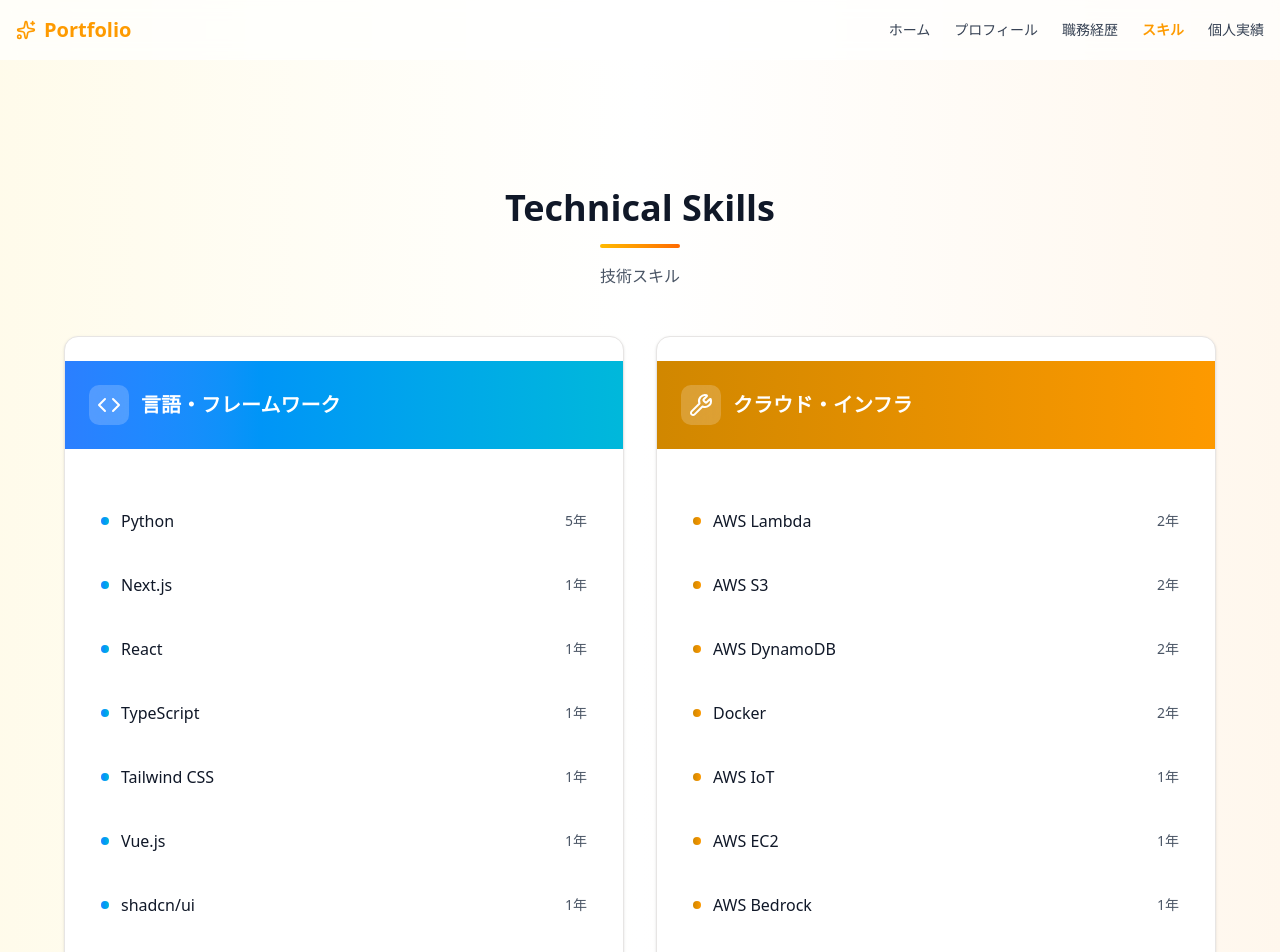
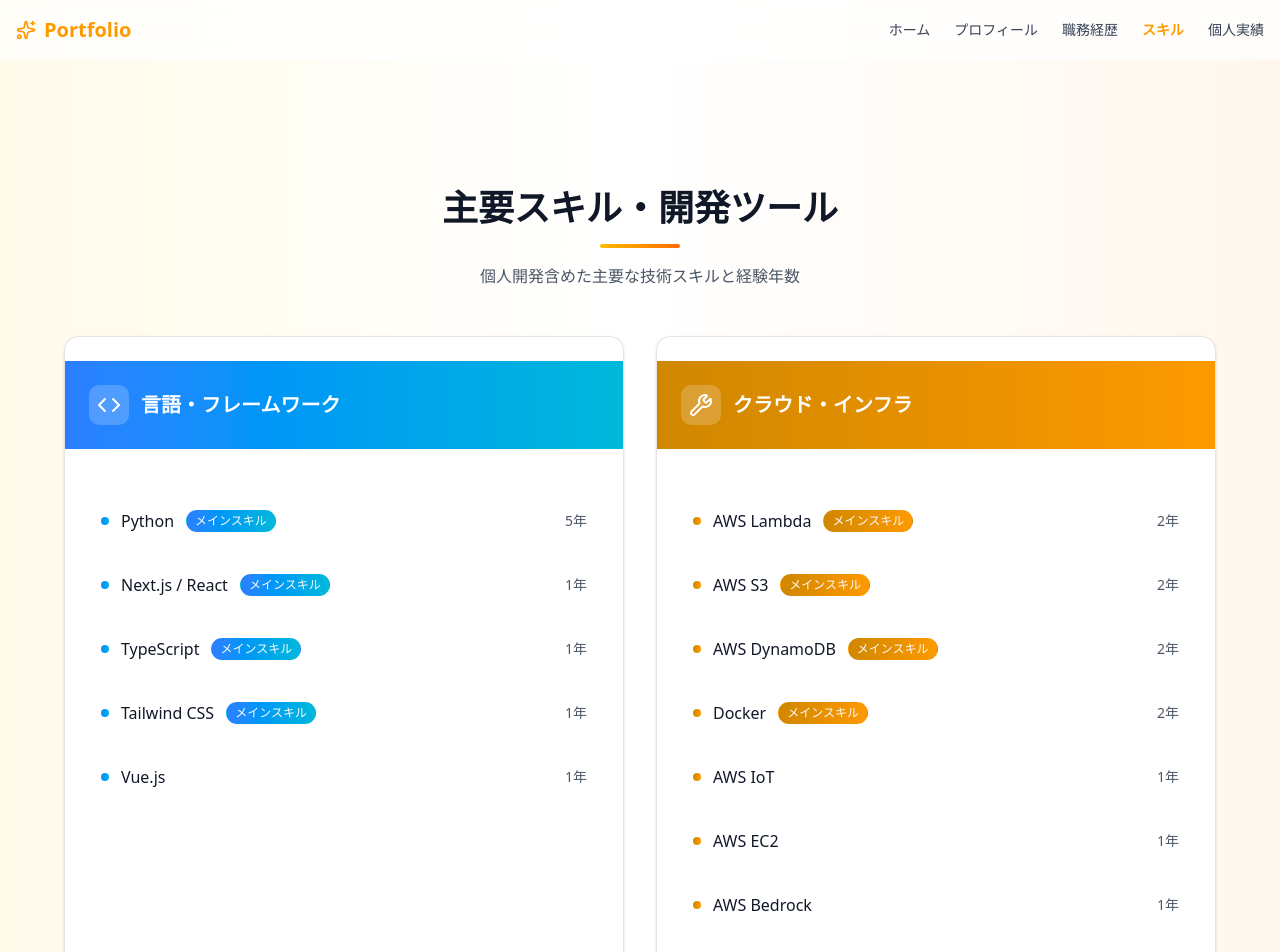
Before and after one commit to NakaiKt/my-page, a Next.js app: page /skills in a window 1280 px wide. Shown: the top 952 px of the page. Built offline with nearby package versions, Linux system fonts and the light colour scheme.

Commit message:
テキスト、軽微な修正

```diff
--- a/src/features/home/favorites-section.tsx
+++ b/src/features/home/favorites-section.tsx
@@ -16,8 +16,8 @@ export default function FavoritesSection({
   return (
     <section id="favorites" data-animate="true">
       <SectionTitle
-        title="Favorites"
-        description="すきなもの・大切にしていること"
+        title="趣味・好きなもの"
+        description="日常の中で楽しんでいること"
       />
       <div className="grid grid-cols-1 gap-6 md:grid-cols-2 lg:grid-cols-3">
         {USER_INFO.FAVORITES.map((item) => {
--- a/src/features/home/skills-section.tsx
+++ b/src/features/home/skills-section.tsx
@@ -7,7 +7,10 @@ import type { SectionVisibilityProps } from "./home-section.model";
 export default function SkillsSection({ isVisible }: SectionVisibilityProps) {
   return (
     <section id="skills" data-animate="true">
-      <SectionTitle title="Tech Stack" />
+      <SectionTitle
+        title="主要スキル・開発ツール"
+        description="個人開発含めメインで使用しているスキル・開発ツール"
+      />
       <div
         className={`relative transition-all duration-1000 ${
           isVisible ? "opacity-100 translate-x-0" : "opacity-0 translate-x-20"
--- a/src/features/skills/skill-category-card.tsx
+++ b/src/features/skills/skill-category-card.tsx
@@ -1,3 +1,4 @@
+import { Badge } from "@/components/ui/badge";
 import { Card } from "@/components/ui/card";
 import type { SkillCategory } from "@/lib/models/skills.model";
 
@@ -33,6 +34,13 @@ export default function SkillCategoryCard({ category }: Props) {
                   className={`w-2 h-2 rounded-full bg-gradient-to-r ${category.gradientClass}`}
                 />
                 <span className="font-medium text-gray-900">{skill.name}</span>
+                {skill.isMain && (
+                  <Badge
+                    className={`bg-gradient-to-r ${category.gradientClass}`}
+                  >
+                    メインスキル
+                  </Badge>
+                )}
               </div>
               <span className="text-sm text-gray-600">{skill.years}年</span>
             </div>
--- a/src/features/skills/skills-page.tsx
+++ b/src/features/skills/skills-page.tsx
@@ -1,16 +1,16 @@
 "use client";
 
+import { Award } from "lucide-react";
 import { useEffect, useState } from "react";
-import { Award, TrendingUp } from "lucide-react";
 
 import SectionTitle from "@/components/SectionTitle";
 import { Card } from "@/components/ui/card";
-import { SKILL_CATEGORIES, CERTIFICATIONS } from "@/lib/constants/skills";
+import { CERTIFICATIONS, SKILL_CATEGORIES } from "@/lib/constants/skills";
 import SkillCategoryCard from "./skill-category-card";
 
 export default function SkillsPage() {
   const [visibleSections, setVisibleSections] = useState<Set<string>>(
-    new Set(),
+    new Set()
   );
 
   useEffect(() => {
@@ -30,12 +30,11 @@ export default function SkillsPage() {
           }
         });
       },
-      { threshold: 0.1 },
+      { threshold: 0.1 }
     );
 
-    const animatedElements = document.querySelectorAll<HTMLElement>(
-      "[data-animate]",
-    );
+    const animatedElements =
+      document.querySelectorAll<HTMLElement>("[data-animate]");
     animatedElements.forEach((element) => observer.observe(element));
 
     return () => observer.disconnect();
@@ -45,7 +44,10 @@ export default function SkillsPage() {
     <div className="py-20 max-w-6xl mx-auto space-y-20">
       {/* Technical Skills */}
       <section id="technical-skills" data-animate>
-        <SectionTitle title="Technical Skills" description="技術スキル" />
+        <SectionTitle
+          title="主要スキル・開発ツール"
+          description="個人開発含めた主要な技術スキルと経験年数"
+        />
         <div className="grid grid-cols-1 lg:grid-cols-2 gap-8">
           {SKILL_CATEGORIES.map((category, index) => (
             <div
@@ -96,34 +98,6 @@ export default function SkillsPage() {
           </Card>
         </div>
       </section>
-
-      {/* Learning */}
-      <section id="learning" data-animate>
-        <div
-          className={`transition-all duration-1000 ${
-            visibleSections.has("learning")
-              ? "opacity-100 translate-y-0"
-              : "opacity-0 translate-y-10"
-          }`}
-        >
-          <Card className="bg-gradient-to-br from-gray-900 to-gray-800 p-10 text-center relative overflow-hidden">
-            <div className="absolute top-0 right-0 w-64 h-64 bg-gradient-to-br from-amber-500/20 to-orange-500/20 rounded-full blur-3xl" />
-            <div className="relative">
-              <div className="inline-flex p-4 rounded-full bg-white/10 backdrop-blur-sm mb-6">
-                <TrendingUp className="w-8 h-8 text-amber-400" />
-              </div>
-              <h3 className="text-2xl font-bold text-white mb-4">
-                継続的な学習
-              </h3>
-              <p className="text-gray-300 leading-relaxed max-w-2xl mx-auto">
-                技術の進化は早く、常に学び続ける必要があります。
-                新しいフレームワーク、デザイン手法、開発プロセスを積極的に学び、
-                プロジェクトに活かすことで、より良いプロダクト作りに貢献しています。
-              </p>
-            </div>
-          </Card>
-        </div>
-      </section>
     </div>
   );
 }
--- a/src/lib/constants/achievements.ts
+++ b/src/lib/constants/achievements.ts
@@ -18,7 +18,7 @@ export const PERSONAL_ACHIEVEMENTS: readonly Achievement[] = [
     id: 2,
     title: "履歴書作成ウェブアプリ",
     description:
-      "デザインの監督だけ行い、実装は完全に生成AIに任せた履歴書作成ウェブアプリ。生成AIをフルに活用して半日で作成しました。",
+      "デザインの監督だけ行い、実装は完全に生成AIに任せた履歴書作成ウェブアプリ。「Claudeが半日でやってくれました」",
     tags: [
       "Next.js",
       "React",
--- a/src/lib/constants/skills.ts
+++ b/src/lib/constants/skills.ts
@@ -8,13 +8,11 @@ export const SKILL_CATEGORIES: readonly SkillCategory[] = [
     icon: Code,
     gradientClass: "from-blue-500 to-cyan-500",
     skills: [
-      { name: "Python", years: 5 },
-      { name: "Next.js", years: 1 },
-      { name: "React", years: 1 },
-      { name: "TypeScript", years: 1 },
-      { name: "Tailwind CSS", years: 1 },
-      { name: "Vue.js", years: 1 },
-      { name: "shadcn/ui", years: 1 },
+      { name: "Python", years: 5, isMain: true },
+      { name: "Next.js / React", years: 1, isMain: true },
+      { name: "TypeScript", years: 1, isMain: true },
+      { name: "Tailwind CSS", years: 1, isMain: true },
+      { name: "Vue.js", years: 1, isMain: false },
     ],
   },
   {
@@ -23,17 +21,17 @@ export const SKILL_CATEGORIES: readonly SkillCategory[] = [
     icon: Wrench,
     gradientClass: "from-yellow-600 to-amber-500",
     skills: [
-      { name: "AWS Lambda", years: 2 },
-      { name: "AWS S3", years: 2 },
-      { name: "AWS DynamoDB", years: 2 },
-      { name: "Docker", years: 2 },
-      { name: "AWS IoT", years: 1 },
-      { name: "AWS EC2", years: 1 },
-      { name: "AWS Bedrock", years: 1 },
-      { name: "CircleCI", years: 1 },
-      { name: "GitHub Actions", years: 1 },
-      { name: "vercel", years: 1 },
-      { name: "Terraform", years: 1 },
+      { name: "AWS Lambda", years: 2, isMain: true },
+      { name: "AWS S3", years: 2, isMain: true },
+      { name: "AWS DynamoDB", years: 2, isMain: true },
+      { name: "Docker", years: 2, isMain: true },
+      { name: "AWS IoT", years: 1, isMain: false },
+      { name: "AWS EC2", years: 1, isMain: false },
+      { name: "AWS Bedrock", years: 1, isMain: false },
+      { name: "CircleCI", years: 1, isMain: false },
+      { name: "GitHub Actions", years: 1, isMain: false },
+      { name: "vercel", years: 1, isMain: false },
+      { name: "Terraform", years: 1, isMain: false },
     ],
   },
   {
@@ -42,11 +40,11 @@ export const SKILL_CATEGORIES: readonly SkillCategory[] = [
     icon: Palette,
     gradientClass: "from-purple-500 to-pink-500",
     skills: [
-      { name: "プロトタイピング", years: 2 },
-      { name: "ペルソナ設計", years: 1 },
-      { name: "ユーザージャーニー", years: 1 },
-      { name: "UI/UXデザイン", years: 1 },
-      { name: "バイブコーディング", years: 1 },
+      { name: "プロトタイピング", years: 2, isMain: false },
+      { name: "ペルソナ設計", years: 1, isMain: false },
+      { name: "ユーザージャーニー", years: 1, isMain: false },
+      { name: "UI/UXデザイン", years: 1, isMain: false },
+      { name: "バイブコーディング", years: 1, isMain: false },
     ],
   },
   {
@@ -55,15 +53,17 @@ export const SKILL_CATEGORIES: readonly SkillCategory[] = [
     icon: PencilRuler,
     gradientClass: "from-green-600 to-emerald-500",
     skills: [
-      { name: "Notion", years: 5 },
-      { name: "Miro", years: 3 },
-      { name: "Github Copilot", years: 2 },
-      { name: "APIDog", years: 2 },
-      { name: "Obsidian", years: 2 },
-      { name: "postman", years: 2 },
-      { name: "Figma", years: 2 },
-      { name: "Cursor", years: 1 },
-      { name: "claude code", years: 1 },
+      { name: "Notion", years: 5, isMain: true },
+      { name: "VS Code", years: 5, isMain: true },
+      { name: "Miro", years: 3, isMain: true },
+      { name: "Docker", years: 3, isMain: true },
+      { name: "Github Copilot", years: 2, isMain: true },
+      { name: "APIDog", years: 2, isMain: true },
+      { name: "Obsidian", years: 2, isMain: true },
+      { name: "postman", years: 2, isMain: false },
+      { name: "Figma", years: 2, isMain: false },
+      { name: "Cursor", years: 1, isMain: false },
+      { name: "claude code", years: 1, isMain: false },
     ],
   },
 ];
--- a/src/lib/constants/userInfo.ts
+++ b/src/lib/constants/userInfo.ts
@@ -10,7 +10,6 @@ import {
   Palette,
   Target,
   Tent,
-  Zap,
 } from "lucide-react";
 import type {
   AboutFeature,
@@ -24,7 +23,7 @@ const VISION: VisionContent = {
   headline:
     "子どもたちが楽しんで学校に行ってほしい。\nそんな学校であってほしい。",
   description:
-    "生徒は学校に行くことが楽しい、学ぶことが楽しい。\n親は子の成長が楽しみで、先生はどんなことを教えようかと思いを巡らせる。\nそして、それに関わる地域の人、事務員の人、企業、団体。\n様々な人たちが楽しみを持つようになってほしいと思っています。",
+    "生徒は学校に行くことが楽しい、学ぶことが楽しい。\n親は子供の成長が楽しみで、先生は「今日はどんなことを話そうか」とワクワクする。\nそして、それに関わる地域の人、事務員の人、企業、団体。\n様々な人たちが楽しみを持つようになってほしいと思っています。",
 };
 
 const ABOUT_FEATURES: readonly AboutFeature[] = [
@@ -32,28 +31,21 @@ const ABOUT_FEATURES: readonly AboutFeature[] = [
     icon: Code,
     title: "フルスタック開発",
     description:
-      "フロントエンド（React/TypeScript）からバックエンド（Python/AWS）、UXデザイン（Figma/Miro）まで一貫した開発が可能です。技術的な実装とユーザー体験の両方を考慮し、Vue2からReactへの移行やAPI設計など幅広い領域で実績があります。",
+      "フロントエンド（React/TypeScript）からバックエンド（Python/AWS）まで一貫した開発が可能です。現在SQLも勉強中です。",
     transitionDelayClass: "delay-0",
   },
   {
-    icon: Zap,
-    title: "パフォーマンス最適化",
+    icon: Target,
+    title: "チーム作り",
     description:
-      "アルゴリズム検討により実行時間を1/2、解像度を10倍に改善した実績があります。リファクタリングとアーキテクチャ設計により、保守性と効率性を両立させることを重視しています。",
-    transitionDelayClass: "delay-100",
-  },
-  {
-    icon: Target,
-    title: "チームリーダーシップ",
-    description:
-      "認定スクラムマスターとしてアジャイル開発を推進。コードレビュー文化の導入やツール導入の説明会主催など、一人ひとりのパフォーマンスを最大限に引き出せるチーム作りに価値を感じています。",
+      "認定スクラムマスターとしてアジャイルマインドを推進。コードレビュー文化の導入やツール導入の説明会主催、勉強会の主催。「いい製品はいいチームから」を信条に、一人ひとりのパフォーマンスを最大限に引き出せるチーム作りを大事にします。",
     transitionDelayClass: "delay-200",
   },
   {
     icon: Palette,
     title: "ユーザー中心設計",
     description:
-      "ペルソナ設計からユーザージャーニー作成、プロトタイピングまで実践。お客様ヒアリングを基に0から機能設計を行うなど、華美な装飾を避けシンプルで使いやすいデザインでユーザー価値の最大化を目指します。",
+      "ペルソナ設計からユーザージャーニー作成、プロトタイピングまで実践。お客様ヒアリングを基に0からの機能設計も経験。シンプルで使いやすいデザインでユーザー価値の最大化を目指します。",
     transitionDelayClass: "delay-300",
   },
 ];
@@ -101,7 +93,11 @@ const FAVORITES: readonly FavoriteHighlight[] = [
 
 export const SKILL_BADGES: readonly SkillBadge[] = [
   {
-    name: "React",
+    name: "Python",
+    gradientClass: "from-blue-500 to-yellow-500",
+  },
+  {
+    name: "Next.js / React",
     gradientClass: "from-cyan-500 to-blue-500",
   },
   {
@@ -109,60 +105,48 @@ export const SKILL_BADGES: readonly SkillBadge[] = [
     gradientClass: "from-blue-500 to-indigo-500",
   },
   {
-    name: "Next.js",
-    gradientClass: "from-gray-700 to-gray-900",
-  },
-  {
     name: "Tailwind CSS",
     gradientClass: "from-cyan-400 to-teal-500",
   },
   {
-    name: "Storybook",
-    gradientClass: "from-purple-500 to-pink-500",
+    name: "AWS Lambda",
+    gradientClass: "from-amber-500 to-gray-900",
   },
   {
-    name: "UXデザイン",
-    gradientClass: "from-amber-500 to-orange-500",
+    name: "AWS S3",
+    gradientClass: "from-amber-500 to-gray-900",
   },
   {
-    name: "Python",
-    gradientClass: "from-blue-500 to-yellow-500",
+    name: "AWS DynamoDB",
+    gradientClass: "from-amber-500 to-gray-900",
   },
   {
-    name: "Git",
-    gradientClass: "from-red-500 to-orange-500",
+    name: "Notion",
+    gradientClass: "from-neutral-500 to-neutral-700",
+  },
+  {
+    name: "VS Code",
+    gradientClass: "from-cyan-600 to-blue-600",
+  },
+  {
+    name: "Miro",
+    gradientClass: "from-yellow-700 to-slate-500",
   },
   {
     name: "Docker",
     gradientClass: "from-blue-500 to-cyan-500",
   },
   {
-    name: "AWS",
-    gradientClass: "from-amber-500 to-gray-900",
-  },
-  {
-    name: "VS Code",
-    gradientClass: "from-cyan-600 to-blue-600",
-  },
-  {
     name: "Github Copilot",
     gradientClass: "from-slate-700 to-slate-900",
   },
   {
-    name: "Cursor",
-    gradientClass: "from-zinc-500 to-zinc-700",
+    name: "APIDog",
+    gradientClass: "from-green-500 to-green-700",
   },
   {
-    name: "Miro",
-    gradientClass: "from-yellow-700 to-slate-500",
-  },
-  {
-    name: "Notion",
-    gradientClass: "from-neutral-500 to-neutral-700",
-  },
-  {
-    name: "claude code",
-    gradientClass: "from-amber-500 to-amber-700",
+    name: "Obsidian",
+    gradientClass: "from-gray-500 to-gray-700",
   },
 ];
 
--- a/src/lib/models/skills.model.ts
+++ b/src/lib/models/skills.model.ts
@@ -3,6 +3,7 @@ import type { LucideIcon } from "lucide-react";
 export interface Skill {
   name: string;
   years: number;
+  isMain: boolean;
 }
 
 export interface SkillCategory {
```
